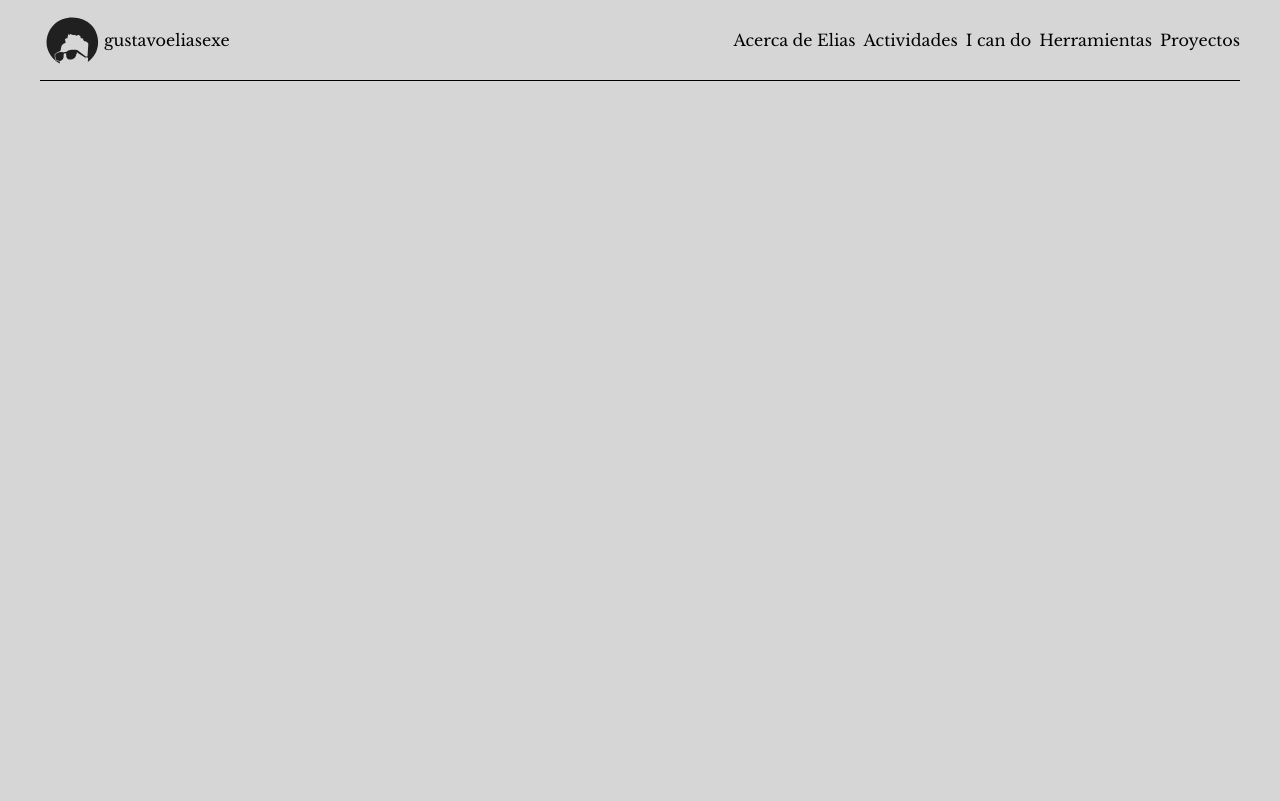
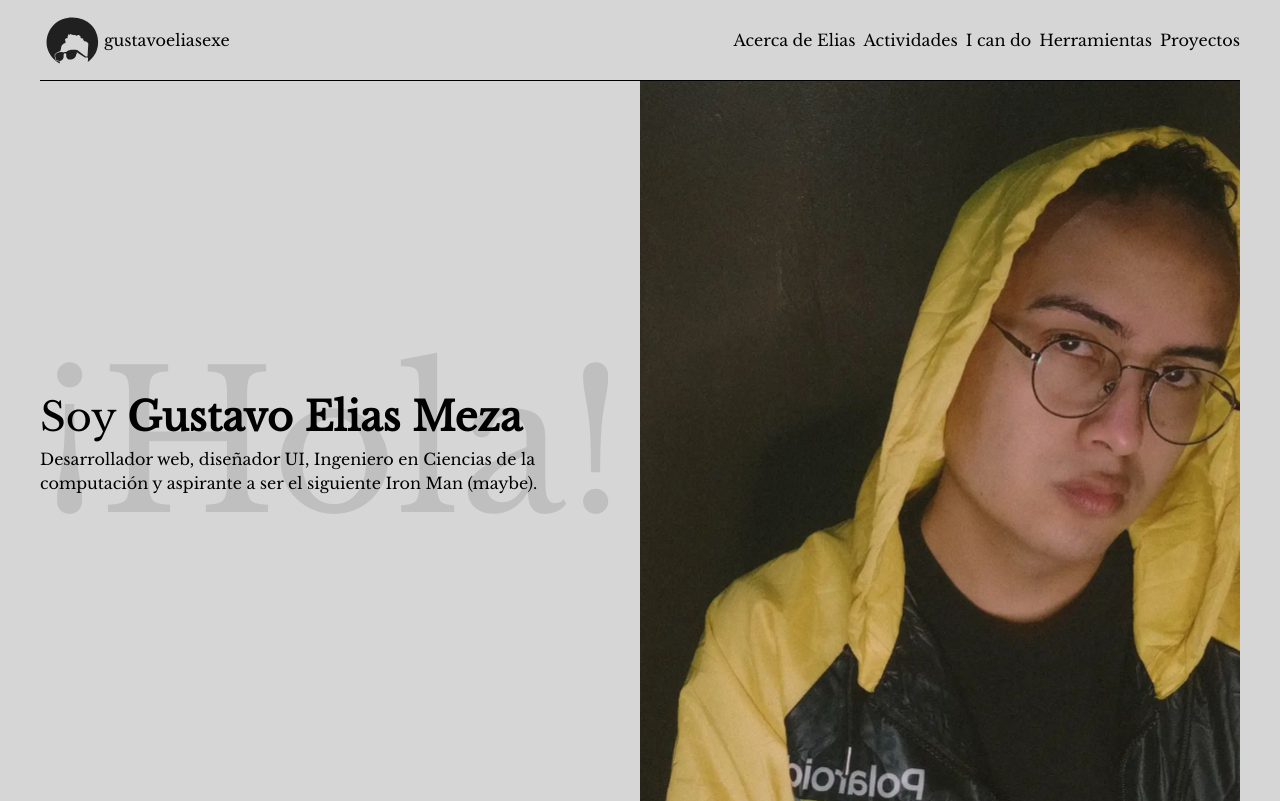
Before and after one commit to gustavo-exe/Portafolio, a Next.js app: page / in a window 1280 px wide. Built offline with nearby package versions, Linux system fonts and the light colour scheme.

Commit message:
Cover con informacion e imagen

```diff
--- /dev/null
+++ b/src/components/Cover/Cover.module.scss
@@ -0,0 +1,68 @@
+@import '../../styles/breakpoints.scss';
+
+.cover{
+    display: flex;
+    width: 100%;
+    align-items: center;
+    justify-content: space-around;
+
+    @include media-breakpoint("xs"){
+        flex-direction: column;
+    }
+
+    height: calc(100vh - 80px);
+}
+.coverTexts{
+    flex: 1;
+    @include media-breakpoint("xs"){
+        display: flex;
+        justify-content: center;
+        flex-direction: column;
+    }
+    position: relative;
+}
+
+.coverTexts::before{
+    content: '¡Hola!';
+    font-size: 12rem;
+    @include media-breakpoint("xs"){
+        font-size: 8rem;
+    }
+    position: absolute;
+    transform: translateY(-30%);
+    z-index: 4;
+    opacity: 10%;
+}
+.coverNombre{
+    font-size: 2.5rem;
+    word-wrap: break-word;
+    flex:1;
+    @include media-breakpoint("xs"){
+        flex: none;
+    }
+    z-index: 4;
+}
+.coverCaption{
+    font-size: 1rem;
+}
+.coverMiImagen{
+    width: 20rem;
+    order: 1;
+}
+
+@media only screen and (max-width: 500px) {
+    .coverTexts::before{
+        font-size: 6rem;
+        transform: translateY(0%);
+    }
+}
+
+.coverImage{
+    width: 100%;
+    height: calc(100vh - 80px);
+    background-repeat: no-repeat;
+    flex: 1;
+    background-position: center;
+    background-size: cover;
+    background-image: url('../../../public/myimagenes/imagen-con-gorro.svg');
+}
--- /dev/null
+++ b/src/components/Cover/Cover.tsx
@@ -0,0 +1,23 @@
+import React from 'react';
+
+import style from "./Cover.module.scss";
+
+export const Cover = () =>{
+    return(
+        <div className='container-layout'  >
+        <section className={style.cover}>
+
+                <div className={style.coverTexts} >
+                    <p className={style.coverNombre} >Soy <b>Gustavo Elias Meza</b></p>
+                    <p className={style.coverCaption} >
+                    Desarrollador web, diseñador UI, Ingeniero en Ciencias de la computación y aspirante a ser el siguiente Iron Man (maybe).
+                    </p>
+                </div>
+
+                <div  className={style.coverImage} >
+
+                </div>
+            </section>
+        </div>
+    )
+}
--- a/src/pages/index.tsx
+++ b/src/pages/index.tsx
@@ -1,3 +1,4 @@
+import { Cover } from "@/components/Cover/Cover";
 import { NavBar } from "@/components/NavBar/NavBar";
 
 
@@ -5,6 +6,7 @@ export default function Home() {
   return (
     <>
       <NavBar></NavBar>
+      <Cover></Cover>
     </>
   )
 }
--- /dev/null
+++ b/src/styles/breakpoints.scss
@@ -0,0 +1,37 @@
+$breakpoints: (
+    xs: 'screen and (max-width: 599px)',
+    sm: 'screen and (min-width: 600px) and (max-width: 959px)',
+    md: 'screen and (min-width: 960px) and (max-width: 1279px)',
+    lg: 'screen and (min-width: 1280px) and (max-width: 1919px)',
+    xl: 'screen and (min-width: 1920px) and (max-width: 5000px)',
+    lt-sm: 'screen and (max-width: 599px)',
+    lt-md: 'screen and (max-width: 959px)',
+    lt-lg: 'screen and (max-width: 1279px)',
+    lt-xl: 'screen and (max-width: 1919px)',
+    gt-xs: 'screen and (min-width: 600px)',
+    gt-sm: 'screen and (min-width: 960px)',
+    gt-md: 'screen and (min-width: 1280px)',
+    gt-lg: 'screen and (min-width: 1920px)'
+) !default;
+
+// Breakpoints for the helper classes
+$helper-breakpoints: (
+    xs: null,
+    sm: 'gt-xs',
+    md: 'gt-sm',
+    lg: 'gt-md',
+    xl: 'gt-lg'
+);
+
+@mixin media-breakpoint($breakpointName) {
+
+    $mediaQuery: map-get($breakpoints, $breakpointName);
+
+    @if ($mediaQuery == null) {
+        @content
+    } @else {
+        @media #{$mediaQuery} {
+            @content
+        }
+    }
+}
```
Also changed, not shown: public/myimagenes/imagen-con-gorro.svg (added).
